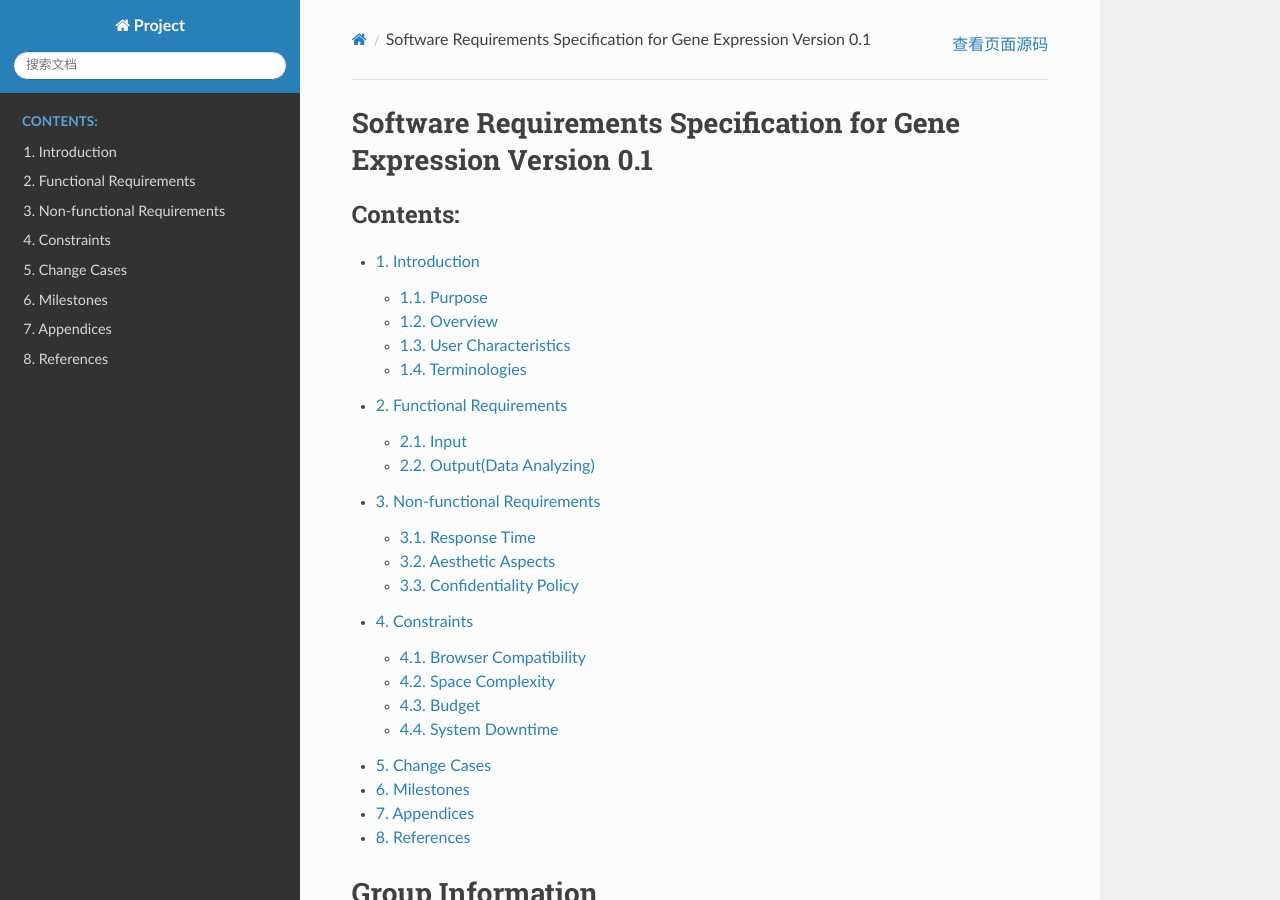
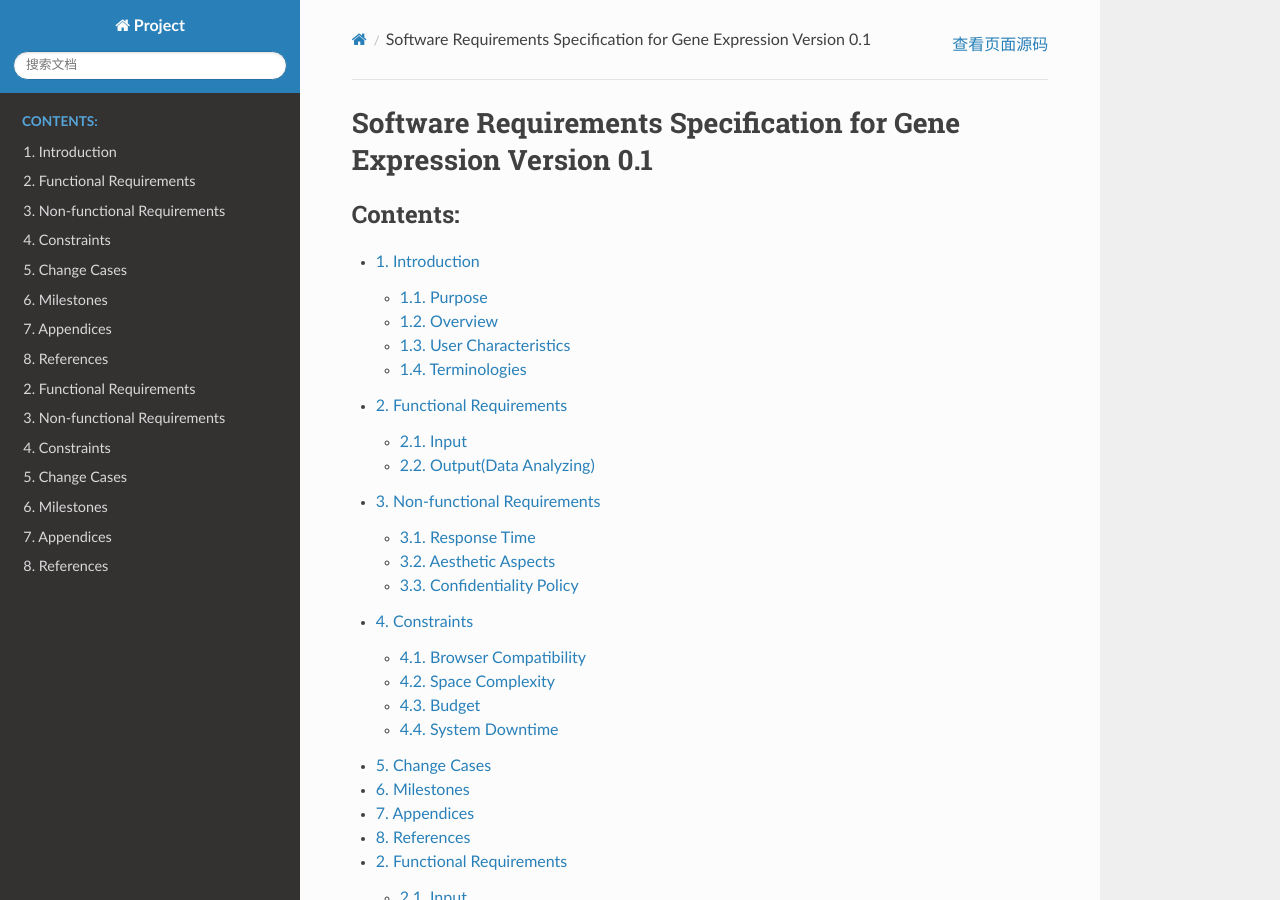
Before and after one commit to jerilmm/gene-expression, a Sphinx documentation site: the page built from sphinx/source/index.rst, in a window 1280 px wide and 900 px high. Built offline with Sphinx 7.4.7 and the Read the Docs theme 2.0.0, drawn with Linux system fonts in a browser that asks for light colours.

Commit message:
Update index.rst

```diff
--- a/sphinx/source/index.rst
+++ b/sphinx/source/index.rst
@@ -13,6 +13,13 @@ Software Requirements Specification for Gene Expression Version 0.1
 
 
    introduction
+   functional-requirements
+   nonfunctional-requirements
+   constraints
+   change-cases
+   milestones
+   appendices
+   references
 
 
 Group Information
```
